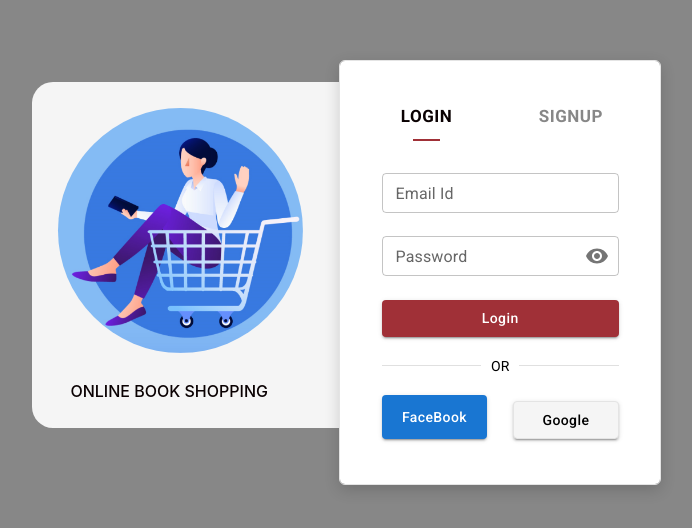
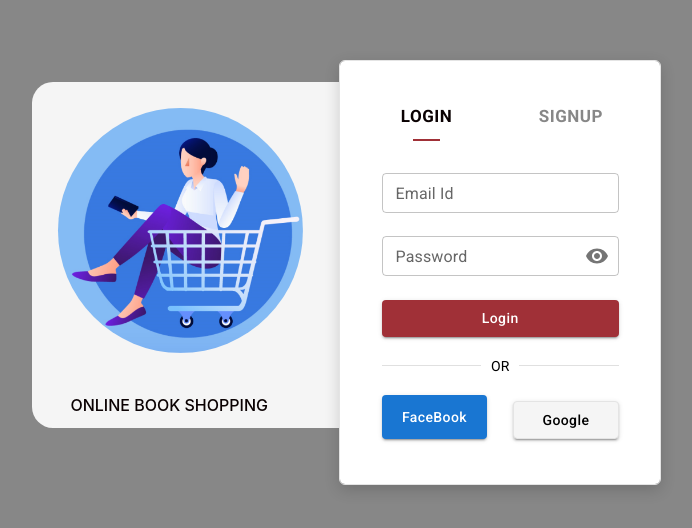
Before and after one commit to AshikaChadaga/BookStore, a React (Create React App) app: page /login in a window 1280 px wide. Shown: the part 102-630 px from the top of the page, without its empty margins (224-916 px from the left). Built offline with nearby package versions, Linux system fonts and the light colour scheme; a web font is replaced by a local one.

Commit message:
[Ashika]REFACTORED: Minimum height of form

```diff
--- a/src/components/commonlogin/CommonLogin.scss
+++ b/src/components/commonlogin/CommonLogin.scss
@@ -28,7 +28,7 @@
         text-transform: uppercase;
         opacity: 1;
         margin-left: 3vw;
-        padding-top: 1vw;
+        margin-top: 10%;
     }
 }
 
```
